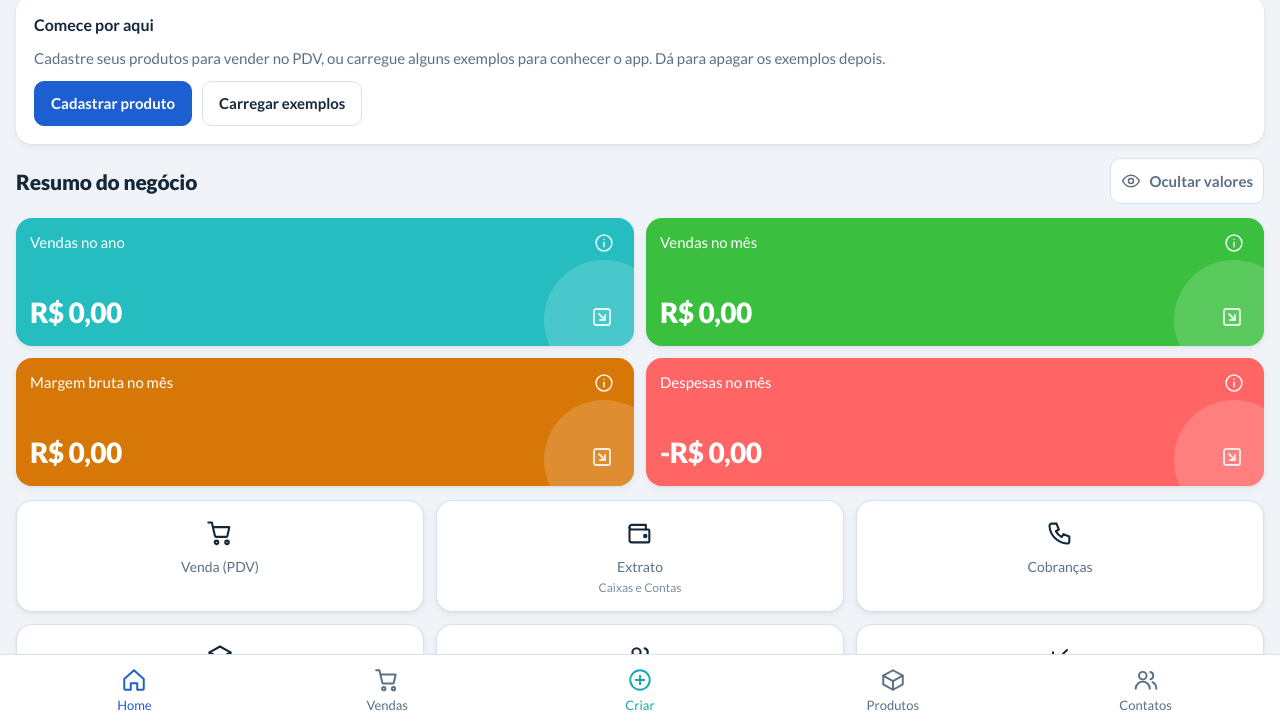
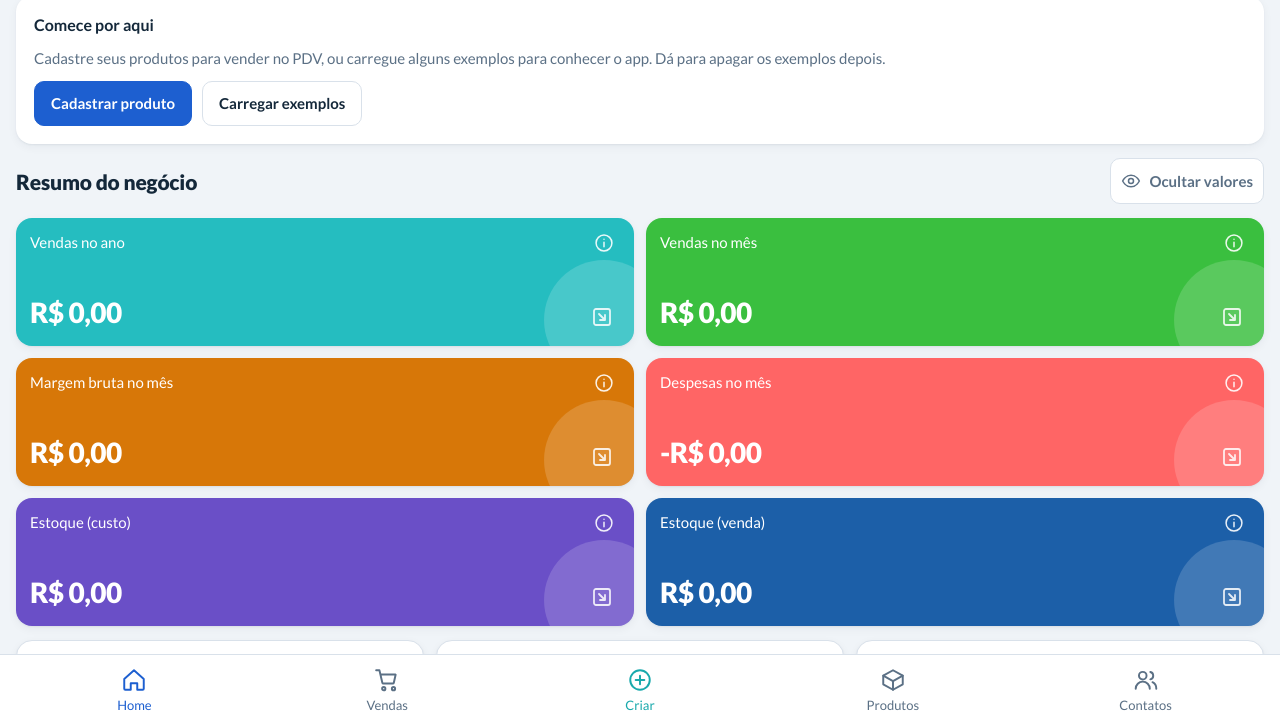
Before and after one commit to vansantosoliveira37-coder/caixafacil, a plain HTML site: page index.html in a window 1280 px wide. Shown: the part 74-798 px from the top of the page. Drawn offline with Linux system fonts and the light colour scheme.

Commit message:
Add files via upload

```diff
--- a/index.html
+++ b/index.html
@@ -88,7 +88,7 @@ h2{font-size:16px;margin:0;font-weight:700}
 .tile .bb{display:flex;justify-content:space-between;align-items:flex-end;position:relative;z-index:1}
 .tile b{font-size:clamp(20px,6.4vw,28px);font-weight:900;letter-spacing:-.02em;white-space:nowrap}
 .tile .go{color:#fff;opacity:.85;margin-bottom:2px}
-.t-teal{background:var(--t-teal)}.t-green{background:var(--t-green)}.t-orange{background:var(--t-orange)}.t-red{background:var(--t-red)}
+.t-teal{background:var(--t-teal)}.t-green{background:var(--t-green)}.t-orange{background:var(--t-orange)}.t-red{background:var(--t-red)}.t-roxo{background:#6a4fc7}.t-azulc{background:#1c5fa8}
 .quick{display:grid;grid-template-columns:repeat(3,1fr);gap:12px}
 .qa{background:var(--card);border-radius:16px;box-shadow:var(--shadow);padding:18px 6px 14px;display:flex;flex-direction:column;align-items:center;gap:10px;font-size:14px;color:var(--mut);text-align:center;border:1px solid var(--line)}
 .qa .ic{color:var(--fg)}
@@ -663,13 +663,17 @@ function vHome(){
   var mes=sum(ms,function(s){return s.total;});
   var margem=mes-sum(ms,function(s){return sum(s.items,function(i){return i.qty*i.cost;});});
   var desp=sum(S.entries.filter(function(e){return e.type==='pagar'&&e.due.slice(0,7)===k.m;}),function(e){return e.amount;});
+  var estP=S.products.filter(function(p){return p.kind!=='servico'&&p.stock>0;});
+  var estCusto=sum(estP,function(p){return p.stock*(p.cost||0);});
+  var estVenda=sum(estP,function(p){return p.stock*sellPrice(p);});
+  var estSemCusto=estP.filter(function(p){return !(p.cost>0);}).length;
   var b=balances(),h='';
   if(!S.products.length&&!S.sales.length){
     h+='<section class="intro"><h2>Comece por aqui</h2><p>Cadastre seus produtos para vender no PDV, ou carregue alguns exemplos para conhecer o app. Dá para apagar os exemplos depois.</p><div class="row" style="flex-wrap:wrap"><button class="btn primary" data-act="sheet-prod">Cadastrar produto</button><button class="btn" data-act="examples">Carregar exemplos</button></div></section>';
   }
   if(S.products.length||S.sales.length||S.entries.length){var bo=!S.lastBackup||daysTo(S.lastBackup)<-7;h+='<section class="card" style="display:flex;flex-direction:column;gap:8px;'+(bo?'border:2px solid var(--bad)':'')+'"><div class="row between" style="gap:10px"><div><b>'+(bo?'Hora de fazer o backup':'Backup em dia')+'</b><div class="small mut">'+(S.lastBackup?'Último backup: '+fdate(S.lastBackup)+'.':'Você ainda não fez backup.')+'</div></div><button class="btn '+(bo?'primary':'gout')+'" data-act="backupfile">Fazer backup agora</button></div>'+(bo?'<p class="small mut" style="margin:0">Seus dados ficam só neste celular. Guarde o arquivo no Google Drive ou mande para o seu WhatsApp.</p>':'')+'</section>';}
   h+='<div class="row between"><h1>Resumo do negócio</h1><button class="sqbtn" style="min-width:0;gap:8px;font-weight:700;color:var(--mut)" data-act="hide">'+ic(S.hide?'eyeoff':'eye',20)+(S.hide?'Mostrar':'Ocultar valores')+'</button></div>';
-  h+='<div class="tiles">'+tile('t-teal','Vendas no ano',money(ano),'Soma das vendas não canceladas deste ano.','vendas')+tile('t-green','Vendas no mês',money(mes),'Soma das vendas não canceladas deste mês.','vendas')+tile('t-orange','Margem bruta no mês',money(margem),'Vendas do mês menos o custo dos produtos vendidos.','relatorios')+tile('t-red','Despesas no mês',S.hide?'R$ •••••':'-'+brl.format(desp),'Contas a pagar com vencimento neste mês.','pagar')+'</div>';
+  h+='<div class="tiles">'+tile('t-teal','Vendas no ano',money(ano),'Soma das vendas não canceladas deste ano.','vendas')+tile('t-green','Vendas no mês',money(mes),'Soma das vendas não canceladas deste mês.','vendas')+tile('t-orange','Margem bruta no mês',money(margem),'Vendas do mês menos o custo dos produtos vendidos.','relatorios')+tile('t-red','Despesas no mês',S.hide?'R$ •••••':'-'+brl.format(desp),'Contas a pagar com vencimento neste mês.','pagar')+tile('t-roxo','Estoque (custo)',money(estCusto),'Quantidade em estoque vezes o preço de custo de cada produto. Quanto você investiu no estoque que ainda tem.'+(estSemCusto?' '+estSemCusto+' produto(s) sem custo cadastrado entram com custo zero.':''),'produtos')+tile('t-azulc','Estoque (venda)',money(estVenda),'Quantidade em estoque vezes o preço de venda de cada produto. Quanto você recebe se vender tudo.','produtos')+'</div>';
   h+='<div class="quick">'+qa('pdv','cart','Venda (PDV)')+qa('extrato','wallet','Extrato','Caixas e Contas')+qa('cobrar','phone','Cobranças')+qa('produtos','box','Produtos')+qa('contatos','users','Cliente')+qa('receber','down','A Receber')+qa('pagar','up','A Pagar')+qa('validade','calendar','Validade')+qa('relatorios','chart','Relatórios')+qa('devedores','dollar','Quem deve')+qa('aniversarios','calendar','Aniversários')+qa('reposicao','box','Reposição')+'</div>';
   notifs().forEach(function(n){h+='<button class="alert'+(n.bad?' bad':'')+'" data-act="go" data-v="'+n.v+'"><b>'+esc(n.t)+'</b>. '+esc(n.s)+'</button>';});
   if(dueToday().length){var sl=selfLink();h+=sl?'<a class="btn wa block" style="text-decoration:none" href="'+sl+'" target="_blank" rel="noopener">Enviar lista de hoje para o meu WhatsApp</a>':'<button class="btn block" data-act="selfwa">Enviar lista de hoje para o meu WhatsApp</button>';}
```
